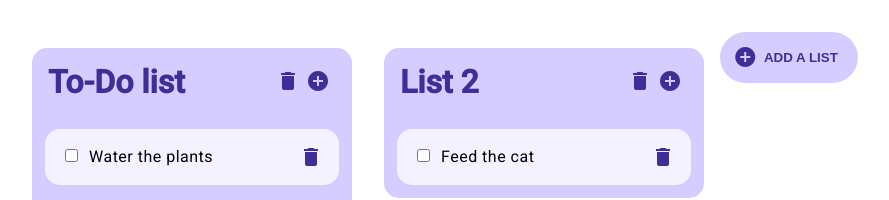
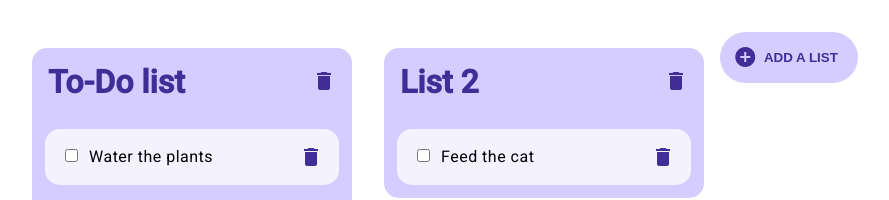
Before and after one commit to Khosheik/matrix, an Angular app: page / in a window 1280 px wide. Shown: the top 200 px of the page, without its empty margins (16-905 px from the left). Built offline with nearby package versions, Linux system fonts and the light colour scheme.

Commit message:
refactor list and header + remove add task icon from header

```diff
--- /dev/null
+++ b/src/app/lists/list/list-header/list-header.component.scss
@@ -0,0 +1,23 @@
+.list-header {
+    display: flex;
+    flex-direction: row;
+    align-items: baseline;
+    justify-content: space-between;
+    margin: 0 0.5em;
+    margin-bottom: -1.5em;
+    padding: 0.5em;
+    padding-bottom: 0;
+    color: #402E96;
+
+    h2 {
+        font-size: 2em;
+        font-weight: 600;
+    }
+
+    .list-header-actions {
+        mat-icon {
+            padding: 0 0.25em;
+        }
+    }
+
+}
--- /dev/null
+++ b/src/app/lists/list/list-header/list-header.component.ts
@@ -0,0 +1,44 @@
+import { Component, Input } from '@angular/core';
+import { DeleteListComponent } from '../../delete-list/delete-list.component';
+import { MatIconModule } from '@angular/material/icon';
+import { List } from '../list.component';
+
+@Component({
+  selector: 'app-list-header',
+  standalone: true,
+  imports: [ DeleteListComponent, MatIconModule ],
+  template: `
+    <div class="list-header">
+      <div class="list-header-title" (click)="openListTitleEdition()">
+        @if (editingListTitle === true) {
+          <input #editTitle type="text" (keyup.enter)="updateListTitle(editTitle.value)" autofocus />
+        }
+        @else {
+          <h2>
+            <span >{{list.name}}</span>
+          </h2>
+        }
+
+      </div>
+      <div class="list-header-actions">
+        <app-delete-list [list]="list" [lists]="lists" />
+      </div>
+    </div>
+    `,
+  styleUrl: './list-header.component.scss'
+})
+export class ListHeaderComponent {
+  editingListTitle = false;
+
+  @Input() list!: List;
+  @Input() lists!: List[];
+
+  openListTitleEdition () {
+    this.editingListTitle = true;
+  };
+
+  updateListTitle(newTitle: string) {
+    this.list.name = newTitle;
+    this.editingListTitle = false;
+  };
+}
--- a/src/app/lists/list/list.component.html
+++ b/src/app/lists/list/list.component.html
@@ -1,23 +1,6 @@
   @if(list.displayed === 1) {
     <div class="list">
-    <div class="list-header">
-      <div class="list-header-title" (click)="openListTitleEdition()">
-        @if (editingListTitle === true) {
-          <input #editTitle type="text" (keyup.enter)="updateListTitle(editTitle.value)" autofocus />
-        }
-        @else {
-          <h2>
-            <span >{{list.name}}</span>
-          </h2>
-        }
-
-      </div>
-      <div class="list-header-actions">
-        <app-delete-list [list]="list" [lists]="lists" />
-        <mat-icon aria-hidden="false" aria-label="Add a task" fontIcon="add_circle" (click)="openAddTask()"></mat-icon>
-      </div>
-
-    </div>
+      <app-list-header [list]="list" [lists]="lists"/>
       <ol>
           @if(addingTask === true){
               <li>
--- a/src/app/lists/list/list.component.scss
+++ b/src/app/lists/list/list.component.scss
@@ -3,30 +3,6 @@
     border-radius: 15px;
     margin: 1em;
     min-width: 20em;
-
-   &-header {
-        display: flex;
-        flex-direction: row;
-        align-items: baseline;
-        justify-content: space-between;
-        margin: 0 0.5em;
-        margin-bottom: -1.5em;
-        padding: 0.5em;
-        padding-bottom: 0;
-        color: #402E96;
-
-        h2 {
-            font-size: 2em;
-            font-weight: 600;
-        }
-
-        .list-header-actions {
-            mat-icon {
-                padding: 0 0.25em;
-            }
-        }
-
-    }
 
     ol {
         padding: 5px;
--- a/src/app/lists/list/list.component.ts
+++ b/src/app/lists/list/list.component.ts
@@ -1,7 +1,6 @@
 import { Component, input, Input, OnInit } from '@angular/core';
-import {MatIconModule} from '@angular/material/icon';
-import { DeleteListComponent } from '../delete-list/delete-list.component';
-import { log } from 'console';
+import { MatIconModule } from '@angular/material/icon';
+import { ListHeaderComponent } from './list-header/list-header.component';
 
 type Task = {
   id: number,
@@ -45,13 +44,12 @@ export const defaultList = {
 @Component({
   selector: 'app-list',
   standalone: true,
-  imports: [MatIconModule, DeleteListComponent],
+  imports: [MatIconModule, ListHeaderComponent],
   templateUrl: './list.component.html',
   styleUrl: './list.component.scss'
 })
 export class ListComponent implements OnInit {
   addingTask = false;
-  editingListTitle = false;
 
   @Input() lists: List[] = [defaultList];
   @Input() list: List = defaultList;
@@ -63,11 +61,6 @@ export class ListComponent implements OnInit {
   openAddTask () {
     this.addingTask = true;
   };
-
-  openListTitleEdition () {
-    this.editingListTitle = true;
-  };
-
 
   addTask (addedTask: string) {
     const highestId = this.getHighestId();
@@ -84,11 +77,6 @@ export class ListComponent implements OnInit {
 
   changeStatus(status: TASKSTATUS) {
     status === 0 ? status = TASKSTATUS.DONE : status = TASKSTATUS.TODO;
-  };
-
-  updateListTitle(newTitle: string) {
-    this.list.name = newTitle;
-    this.editingListTitle = false;
   };
 
   getHighestId () {
```
Also changed, not shown: 1 other file (tests, documents, lock files or other folders). Lines whose indentation alone changed are shown as unchanged.
